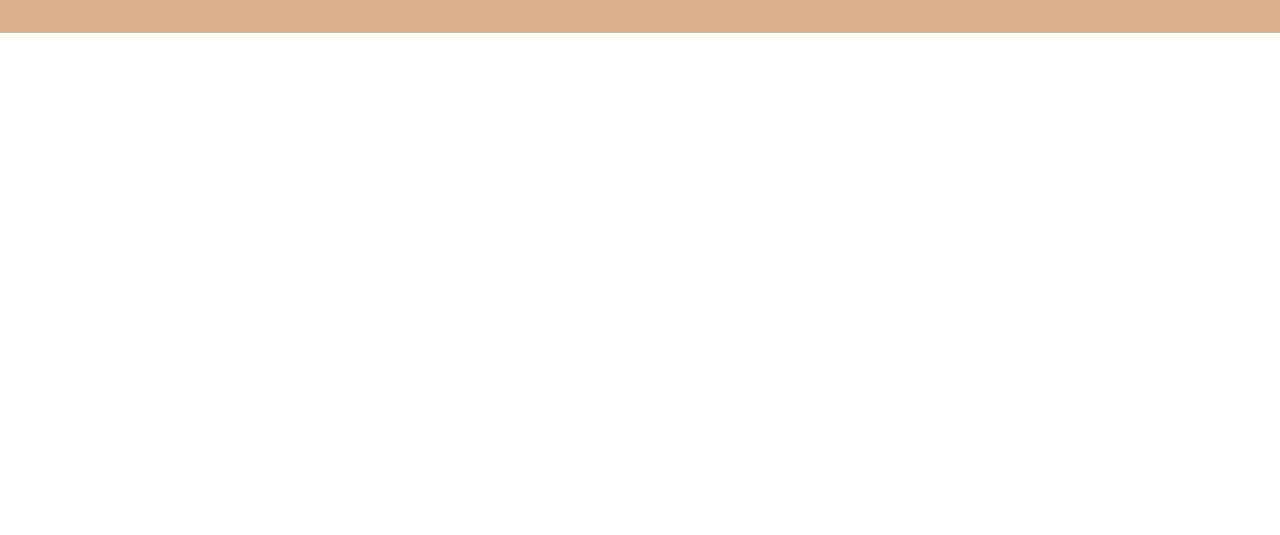
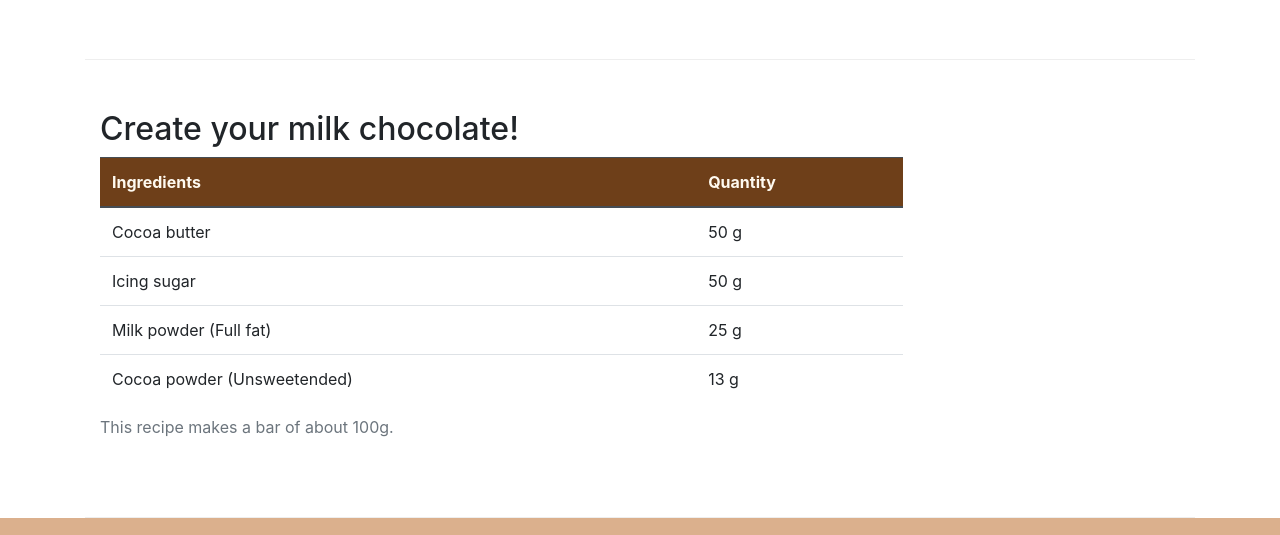
Before and after one commit to jmantzakidis/leChocolat, a website: page aboutus.html in a window 1280 px wide. Shown: the part 1254-1789 px from the top of the page. Before the commit the page ends 1287 px from the top, so only its background shows below. Drawn offline with nearby package versions, Linux system fonts and the light colour scheme.

Commit message:
Tables and Cards

```diff
--- a/aboutus.html
+++ b/aboutus.html
@@ -36,10 +36,14 @@
 
             <div class="collapse navbar-collapse" id="Navbar">
                 <ul class="navbar-nav">
-                    <li class="nav-item"><a class="nav-link" href="./index.html"><span class="fa fa-home fa-lg"></span> Home</a></li>
-                    <li class="nav-item active"><a class="nav-link" href="#"><span class="fa fa-info fa-lg"></span> About</a></li>
-                    <li class="nav-item"><a class="nav-link" href="#"><span class="fa fa-list fa-lg"></span> Menu</a></li>
-                    <li class="nav-item"><a class="nav-link" href="#"><span class="fa fa-address-card fa-lg"></span> Contact</a></li>
+                    <li class="nav-item"><a class="nav-link" href="./index.html"><span class="fa fa-home fa-lg"></span>
+                            Home</a></li>
+                    <li class="nav-item active"><a class="nav-link" href="#"><span class="fa fa-info fa-lg"></span>
+                            About</a></li>
+                    <li class="nav-item"><a class="nav-link" href="#"><span class="fa fa-list fa-lg"></span> Menu</a>
+                    </li>
+                    <li class="nav-item"><a class="nav-link" href="#"><span class="fa fa-address-card fa-lg"></span>
+                            Contact</a></li>
                 </ul>
             </div>
         </div>
@@ -58,7 +62,7 @@
             </div>
         </div>
 
-        <div class="row">
+        <div class="row row-content">
             <div class="col-12 col-sm-6">
                 <h2>Our History</h2>
                 <p>Lorem ipsum dolor sit amet, consectetur adipiscing elit. Phasellus semper nunc quis maximus pharetra.
@@ -69,26 +73,85 @@
                     euismod mi eget dignissim. Sed eget consequat urna. </p>
             </div>
             <div class="col col-sm">
+                <div class="card">
+                    <h3 class="card-header bg-secondary text-white">Facts At a Glance</h3>
+                    <div class="card-body">
+                        <dl class="row">
+                            <dt class="col-6">Started</dt>
+                            <dd class="col-6">3 Feb. 2013</dd>
+                            <dt class="col-6">Major Stake Holder</dt>
+                            <dd class="col-6">HW Fine Sweets Inc.</dd>
+                            <dt class="col-6">Last Year's Turnover</dt>
+                            <dd class="col-6">$250,000</dd>
+                            <dt class="col-6">Employees</dt>
+                            <dd class="col-6">10</dd>
+                        </dl>
+                    </div>
+                </div>
             </div>
         </div>
 
 
-        <div class="row">
+        <div class="row row-content">
             <div class="col-12">
                 <h2>Corporate Leadership</h2>
                 <h3>Jim Alcon <small>Chief Executive Officer </small></h3>
-                <p class="d-none d-sm-block">Jim Alcon is the CEO of our company. He is responsible for the policy and strategy of our company.
+                <p class="d-none d-sm-block">Jim Alcon is the CEO of our company. He is responsible for the policy and
+                    strategy of our company.
                 </p>
                 <h3>Bill Peterson <small>Chief Financial Officer </small></h3>
-                <p class="d-none d-sm-block">Bill Peterson is the CFO of our company. He is responsible for all the financial decisions of our
+                <p class="d-none d-sm-block">Bill Peterson is the CFO of our company. He is responsible for all the
+                    financial decisions of our
                     company. </p>
                 <h3>John Cook <small>Chef</small></h3>
-                <p class="d-none d-sm-block">Our Chef, John Cook has specialized in the production of chocolates and he has created the receipts
+                <p class="d-none d-sm-block">Our Chef, John Cook has specialized in the production of chocolates and he
+                    has created the receipts
                     for our chocolates. </p>
                 <h3>Vasilis Wilson <small>Sous-chef </small></h3>
-                <p class="d-none d-sm-block">Vasilis Wilson is well informed of all the current trends in pastry and contributes his innovative
+                <p class="d-none d-sm-block">Vasilis Wilson is well informed of all the current trends in pastry and
+                    contributes his innovative
                     ideas in our products. </p>
             </div>
+        </div>
+
+        <div class="row row-content">
+            <div class="col-12 col-sm-9">
+                <h2>Create your milk chocolate!</h2>
+                <div class="table-responsive">
+                    <table class="table table-hover">
+                        <caption>This recipe makes a bar of about 100g.</caption>
+                        <thead class="thead-dark">
+                            <tr>
+                                <th>Ingredients</th>
+                                <th>Quantity</th>
+                            </tr>
+                        </thead>
+                        <tbody>
+                            <tr>
+                                <td>Cocoa butter</td>
+                                <td>50 g</td>
+                            </tr>
+                            <tr>
+                                <td>Icing sugar</td>
+                                <td>50 g</td>
+                            </tr>
+                            <tr>
+                                <td>Milk powder (Full fat)</td>
+                                <td>25 g</td>
+                            </tr>
+                            <tr>
+                                <td>Cocoa powder (Unsweetended)</td>
+                                <td>13 g</td>
+                            </tr>
+                        </tbody>
+                    </table>
+                </div>
+
+            </div>
+            <div class="col-12 col-sm-3">
+
+            </div>
+
         </div>
 
     </div>
@@ -113,22 +176,23 @@
                         HAWAII<br>
                         <i class="fa fa-phone fa-lg"></i>: +987 6543 2100<br>
                         <i class="fa fa-fax fa-lg"></i>: +987 6543 2101<br>
-                        <i class="fa fa-envelope fa-lg"></i>: <a href="mailto:chocolat@nomail.net">chocolat@nomail.net</a>
+                        <i class="fa fa-envelope fa-lg"></i>: <a
+                            href="mailto:chocolat@nomail.net">chocolat@nomail.net</a>
                     </address>
                 </div>
                 <div class="col-sm align-self-center">
                     <div style="text-align:center">
-                        <a class="btn btn-social-icon btn-google-plus" href ="http://google.com/+">
+                        <a class="btn btn-social-icon btn-google-plus" href="http://google.com/+">
                             <i class="fa fa-google-plus"></i></a>
-                            <a class="btn btn-social-icon btn-facebook" href="http://www.facebook.com/profile.php?id=">
+                        <a class="btn btn-social-icon btn-facebook" href="http://www.facebook.com/profile.php?id=">
                             <i class="fa fa-facebook"></i></a>
-                            <a class="btn btn-social-icon btn-linkedin" href="http://www.linkedin.com/in/">
+                        <a class="btn btn-social-icon btn-linkedin" href="http://www.linkedin.com/in/">
                             <i class="fa fa-linkedin"></i></a>
-                            <a class="btn btn-social-icon btn-twitter" href="http://twitter.com/">
+                        <a class="btn btn-social-icon btn-twitter" href="http://twitter.com/">
                             <i class="fa fa-twitter"></i></a>
-                            <a class="btn btn-social-icon btn-youtube" href="http://youtube.com/">
+                        <a class="btn btn-social-icon btn-youtube" href="http://youtube.com/">
                             <i class="fa fa-youtube"></i></a>
-                            <a class="btn btn-social-icon" href="mailto:">
+                        <a class="btn btn-social-icon" href="mailto:">
                             <i class="fa fa-envelope-o"></i></a>
                     </div>
                 </div>
--- a/css/styles.css
+++ b/css/styles.css
@@ -31,3 +31,10 @@ body{
     padding: 50px 0px 0px 0px;
     z-index: 0;
 }
+.table .thead-dark th{
+    color:floralwhite;
+    background-color:#6E3F19
+    }
+tr:hover{
+    background-color:#dbb08db0!important
+}
```
